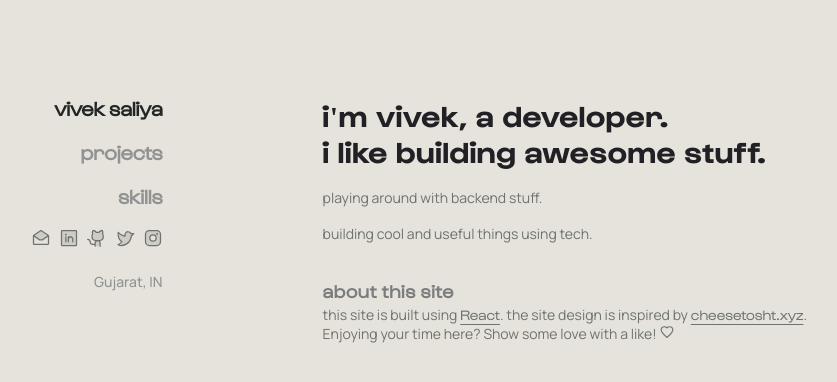
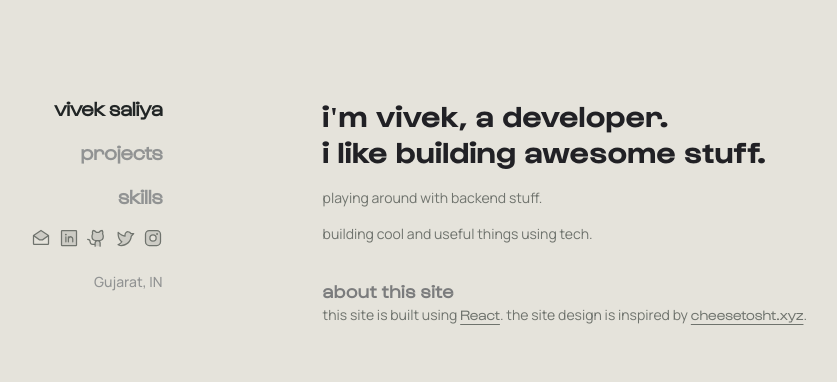
Before and after one commit to saliyavivek/portfolio, a React (Vite) app: page / in a window 1280 px wide. Shown: the top 382 px of the page, without its empty margins (187-1024 px from the left). Built offline with nearby package versions, Linux system fonts and the light colour scheme; the HTML template or start-up script is replaced by a standard one.

Commit message:
remove like feat

```diff
--- a/src/pages/Home/Home.css
+++ b/src/pages/Home/Home.css
@@ -48,20 +48,6 @@
     text-decoration: underline;
 }
 
-.para-likes {
-    user-select: text;
-}
-
-.para-likes button {
-    font-size: 14px;
-    border: none;
-    outline: none;
-    color: inherit;
-    margin-left: 3px;
-    background-color: transparent;
-    cursor: pointer;
-}
-
 @media (max-width: 800px) {
     .home {
         margin-top: -140px;
--- a/src/pages/Home/Home.jsx
+++ b/src/pages/Home/Home.jsx
@@ -30,33 +30,6 @@ const Home = () => {
             </a>
             .
           </p>
-          <p className="para-likes">
-            Enjoying your time here? Show some love with a like!
-            {/* Drop a like to let me know you're vibing in here! */}
-            {/* Enjoying your visit? Show your support by liking this page{" "} */}
-            <button
-              onClick={() => {
-                handleLike();
-              }}
-            >
-              <svg
-                xmlns="http://www.w3.org/2000/svg"
-                aria-hidden="true"
-                role="img"
-                className="social-icon iconify iconify--ph"
-                width="1em"
-                height="1em"
-                viewBox="0 0 24 24"
-                fill={liked ? "#6F736D" : "none"}
-                stroke="currentColor"
-                strokeWidth="2"
-                strokeLinecap="round"
-                strokeLinejoin="round"
-              >
-                <path d="M12 21.35l-1.45-1.32C5.4 15.36 2 12.28 2 8.5 2 5.42 4.42 3 7.5 3c1.74 0 3.41.81 4.5 2.09C13.09 3.81 14.76 3 16.5 3 19.58 3 22 5.42 22 8.5c0 3.78-3.4 6.86-8.55 11.54L12 21.35z"></path>
-              </svg>
-            </button>
-          </p>
         </div>
       </div>
     </div>
```
